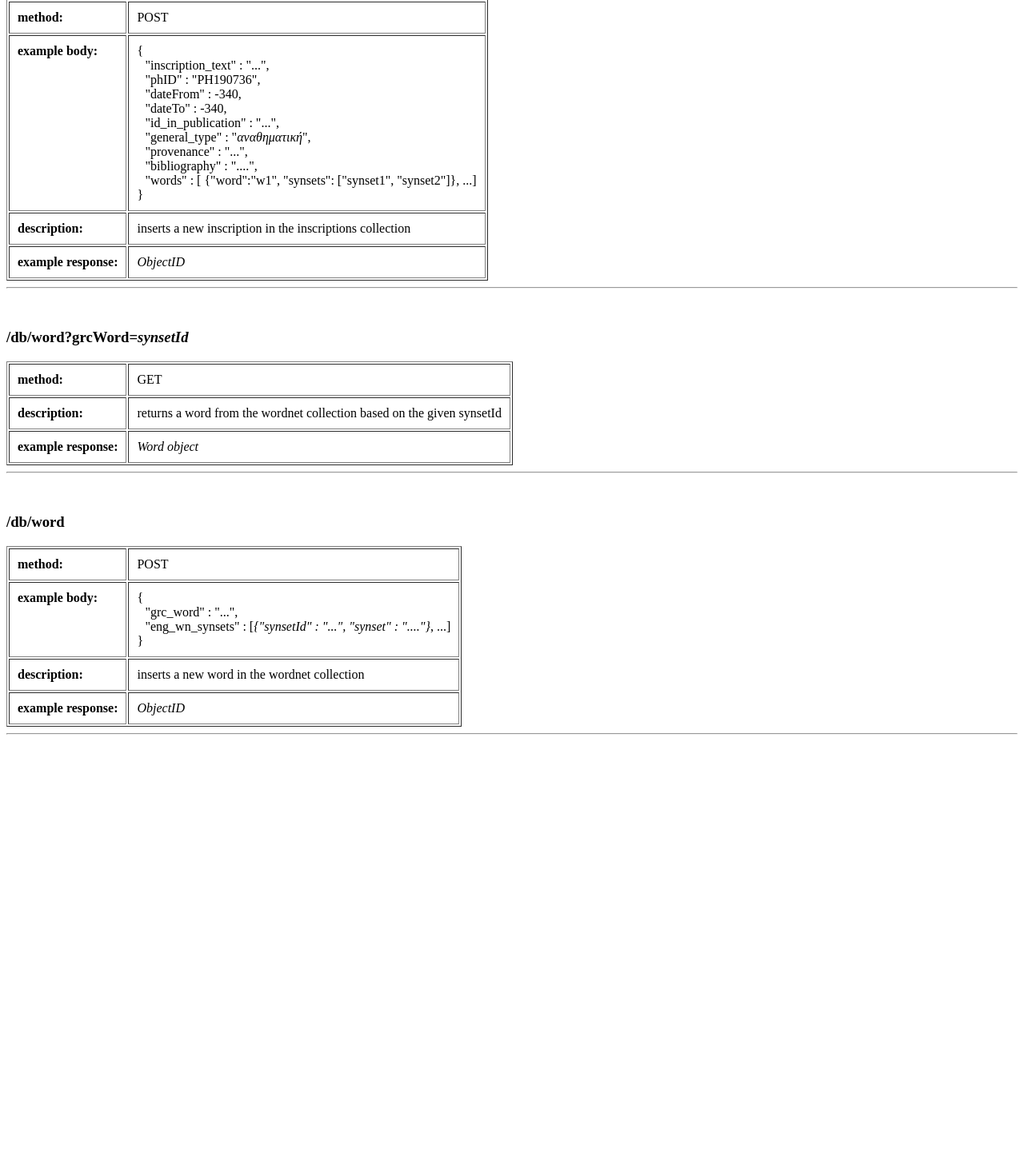
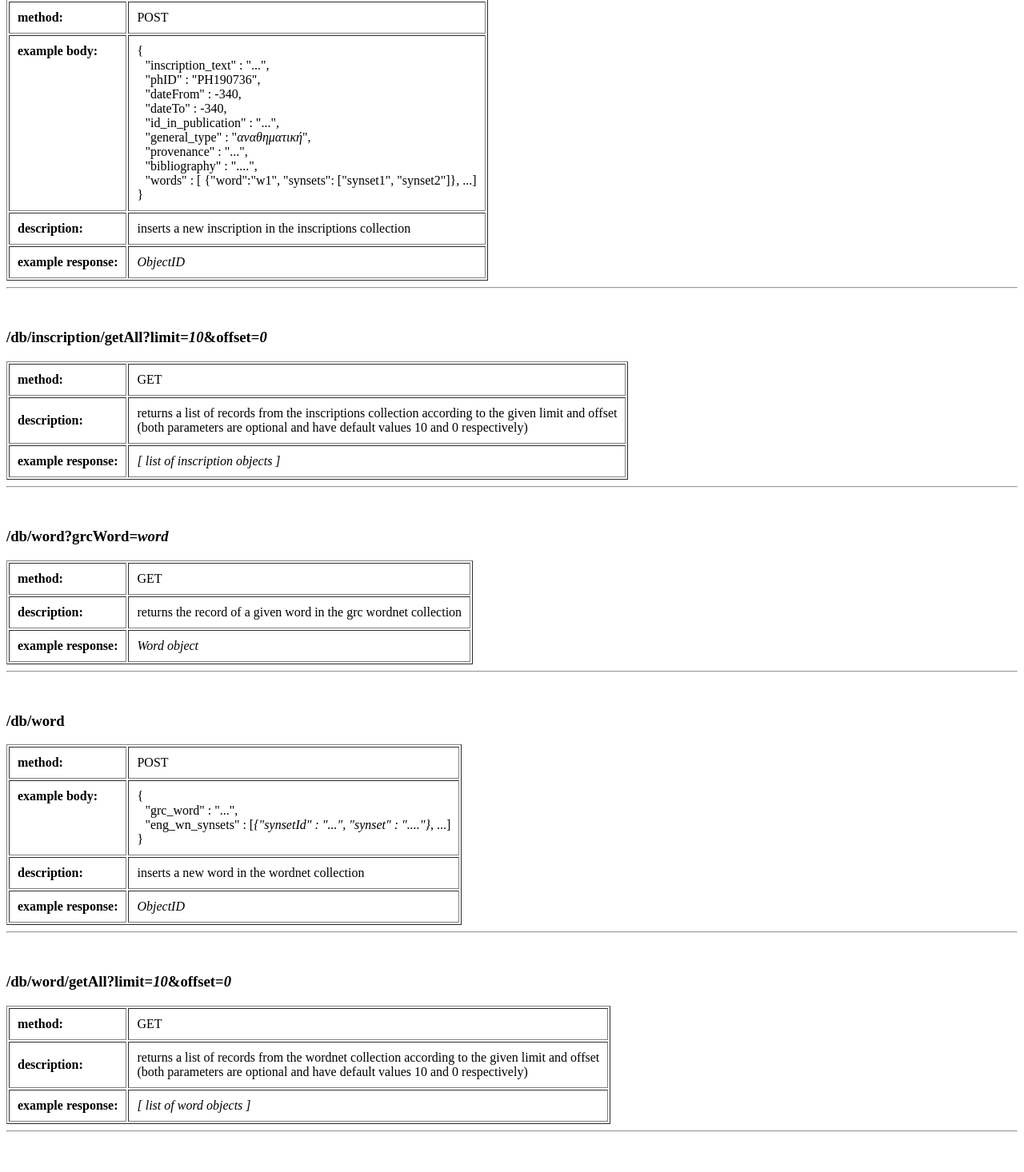
Before and after one commit to myrto1984/e-linguistics-app, a Flask app: page /methods in a window 1280 px wide. Shown: the part 1325-2791 px from the top of the page at 80% size. Before the commit the page ends 2244 px from the top, so only its background shows below. Run offline with Flask 2, Linux system fonts and the light colour scheme.

Commit message:
added getAllInscriptions and getAllWords methods

```diff
--- a/e-linguistics_back/src/templates/api_methods.html
+++ b/e-linguistics_back/src/templates/api_methods.html
@@ -130,8 +130,8 @@
             </table>
             <hr>
         </div>
-    	<div style="margin-bottom: 50px;">
-            <h3>/db/word?grcWord=<em>synsetId</em></h3>
+        <div style="margin-bottom: 50px;">
+            <h3>/db/inscription/getAll?limit=<em>10</em>&offset=<em>0</em></h3>
             <table border="1" cellpadding="10">
                 <tr>
                     <td><b>method:</b></td>
@@ -139,7 +139,26 @@
                 </tr>
                 <tr>
                     <td><b>description:</b></td>
-                    <td>returns a word from the wordnet collection based on the given synsetId</td>
+                    <td>returns a list of records from the inscriptions collection according to the given limit and offset<br>
+                        (both parameters are optional and have default values 10 and 0 respectively)</td>
+                </tr>
+                <tr>
+                    <td><b>example response:</b></td>
+                    <td><em>[ list of inscription objects ]</em></td>
+                </tr>
+            </table>
+            <hr>
+        </div>
+        <div style="margin-bottom: 50px;">
+            <h3>/db/word?grcWord=<em>word</em></h3>
+            <table border="1" cellpadding="10">
+                <tr>
+                    <td><b>method:</b></td>
+                    <td>GET</td>
+                </tr>
+                <tr>
+                    <td><b>description:</b></td>
+                    <td>returns the record of a given word in the grc wordnet collection</td>
                 </tr>
                 <tr>
                     <td><b>example response:</b></td>
@@ -174,6 +193,25 @@
             </table>
             <hr>
         </div>
+        <div style="margin-bottom: 50px;">
+            <h3>/db/word/getAll?limit=<em>10</em>&offset=<em>0</em></h3>
+            <table border="1" cellpadding="10">
+                <tr>
+                    <td><b>method:</b></td>
+                    <td>GET</td>
+                </tr>
+                <tr>
+                    <td><b>description:</b></td>
+                    <td>returns a list of records from the wordnet collection according to the given limit and offset<br>
+                        (both parameters are optional and have default values 10 and 0 respectively)</td>
+                </tr>
+                <tr>
+                    <td><b>example response:</b></td>
+                    <td><em>[ list of word objects ]</em></td>
+                </tr>
+            </table>
+            <hr>
+        </div>
     </div>
 </body>
 </html>
```
Also changed, not shown: e-linguistics_back/src/controllers/mongoController.py (+39 -0 lines).
